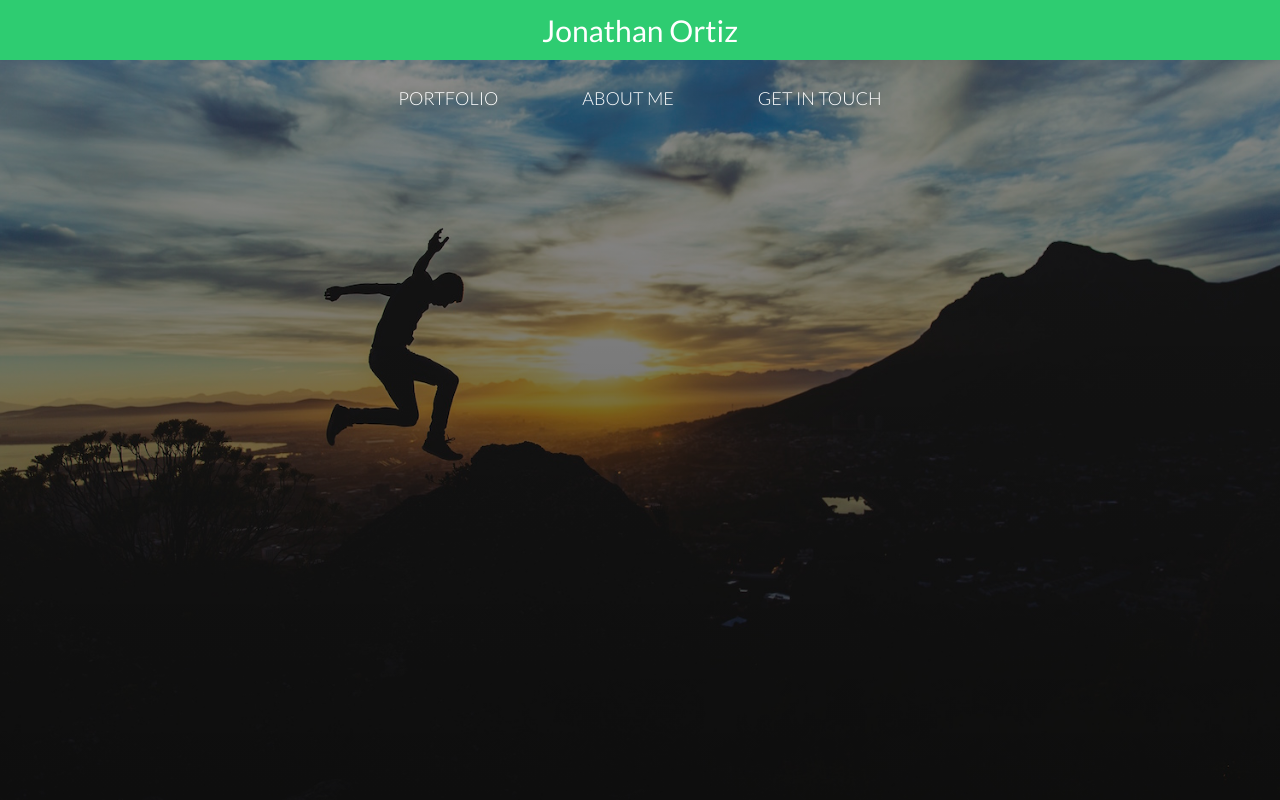
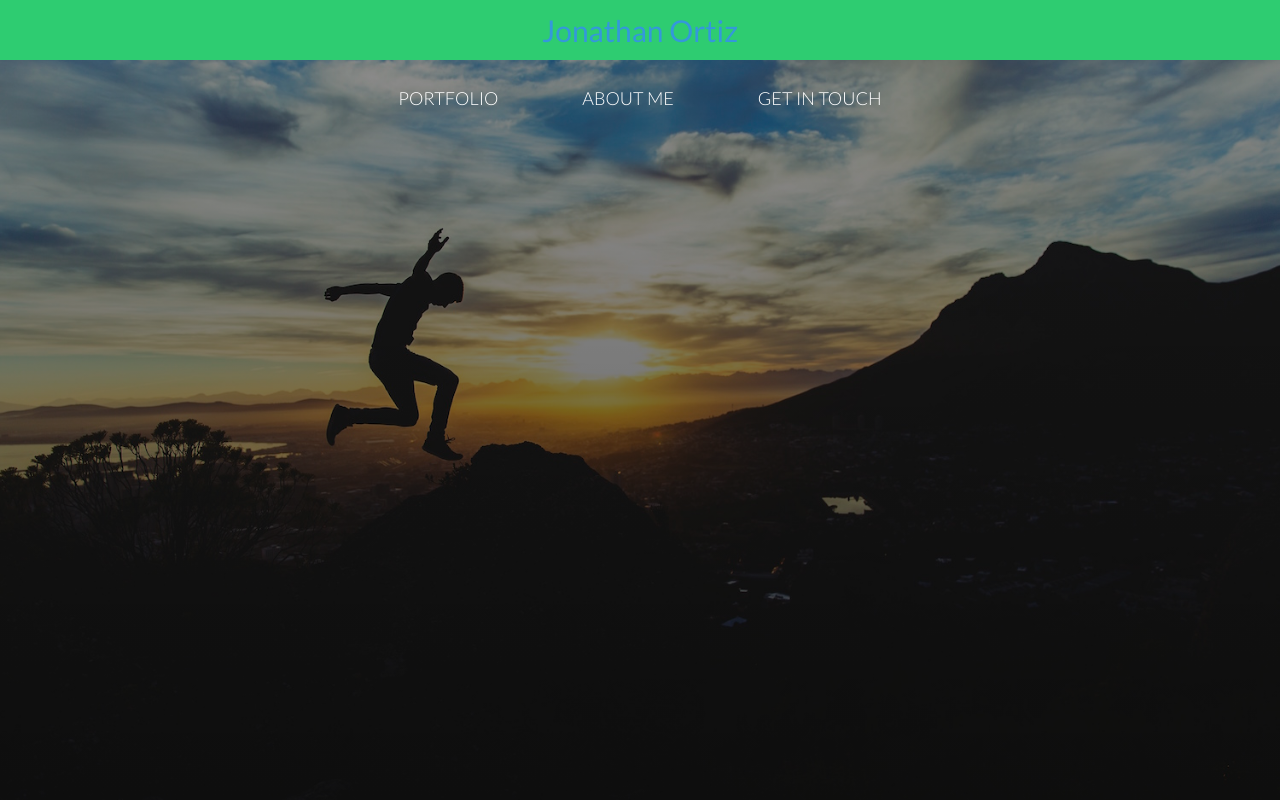
Before and after one commit to J0natr0n/j0natr0n.github.io, a PHP site: page / in a window 1280 px wide, with the pointer over the restyled element. Run offline with PHP 8.4, Linux system fonts and the light colour scheme.

Commit message:
link color fix

```diff
--- a/css/fewd-36.css
+++ b/css/fewd-36.css
@@ -82,7 +82,7 @@ li {
 
 a:hover,
 a:active {
-    color: #fff;
+    color: #3498db;
     border-bottom: 1px solid transparent;
 }
 
--- a/portfolio/style.css
+++ b/portfolio/style.css
@@ -82,7 +82,7 @@ li {
 
 a:hover,
 a:active {
-    color: #fff;
+    color: #3498db;
     border-bottom: 1px solid transparent;
 }
 
```
